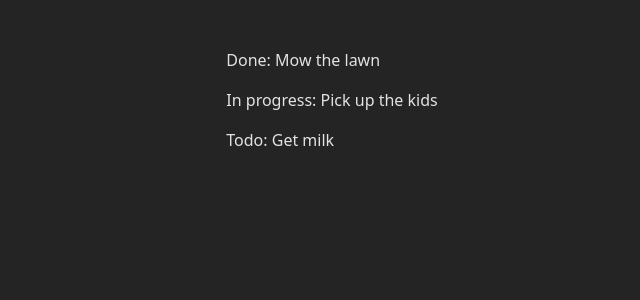
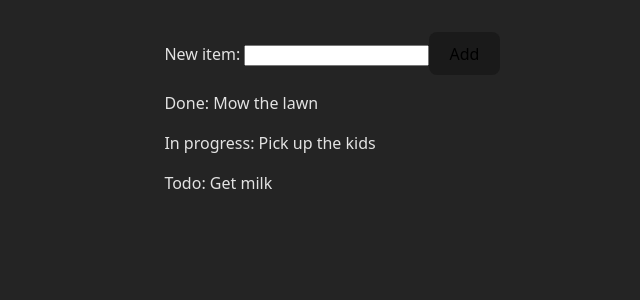
Before and after one commit to ehjay/vite-todo-list, a React (Vite) app: page / in a window 1280 px wide. Shown: the top 300 px of the page, without its empty margins (308-948 px from the left). Built offline with nearby package versions, Linux system fonts and the light colour scheme.

Commit message:
continue todo list

```diff
--- a/src/App.tsx
+++ b/src/App.tsx
@@ -1,4 +1,4 @@
-import { useState } from 'react';
+import { SyntheticEvent, useState } from 'react';
 import './App.css'
 
 enum Status { TODO, IN_PROGRESS, DONE }
@@ -10,21 +10,36 @@ const statusMessages = {
 }
 
 type Item = {
+  id: string
   description: string
   status: Status
 }
 
+const getRandomId = () => {
+  let randomChars = [],
+  count = 0;
+
+  while (count < 20) {
+    const newHexChar = Math.floor(Math.random() * 16).toString(16)
+    randomChars.push(newHexChar)
+    count++
+  }
+
+  return randomChars.join('');
+}
+
 const defaultItems: Item[] = [
-  { description: "Mow the lawn", status: Status.DONE },
-  { description: "Pick up the kids", status: Status.IN_PROGRESS },
-  { description: "Get milk", status: Status.TODO },
+  { id: getRandomId(), description: "Mow the lawn", status: Status.DONE },
+  { id: getRandomId(), description: "Pick up the kids", status: Status.IN_PROGRESS },
+  { id: getRandomId(), description: "Get milk", status: Status.TODO },
 ];
 
 function App() {
-  const [ items, setItems ] = useState<Item[]>(defaultItems);
+  const [items, setItems] = useState<Item[]>(defaultItems);
+  const [newDesc, setNewDesc] = useState<string>("");
 
   const renderItem = (item: Item) => {
-    return (<p>{statusMessages[item.status]}: {item.description}</p>);
+    return (<p key={item.id}>{statusMessages[item.status]}: {item.description}</p>);
   }
 
   const renderList = () => {
@@ -35,8 +50,30 @@ function App() {
     return items.map(renderItem);
   }
 
+  const handleSubmit = (e: SyntheticEvent) => {
+    // prevent page reload
+    e.preventDefault();
+
+    const form = e.target as typeof e.target & {
+      description: { value: string}
+    }
+
+    setItems([
+      { id: getRandomId(), description: form.description.value , status: Status.TODO },
+      ...items
+    ])
+
+    setNewDesc("")
+  }
+
   return (
     <>
+      <form onSubmit={handleSubmit}>
+        <label>New item: </label>
+        <input name="description" value={newDesc} onChange={e => setNewDesc(e.target.value)} />
+        <button type="submit">Add</button>
+      </form>
+
       <div>
         {renderList()}
       </div>
```
